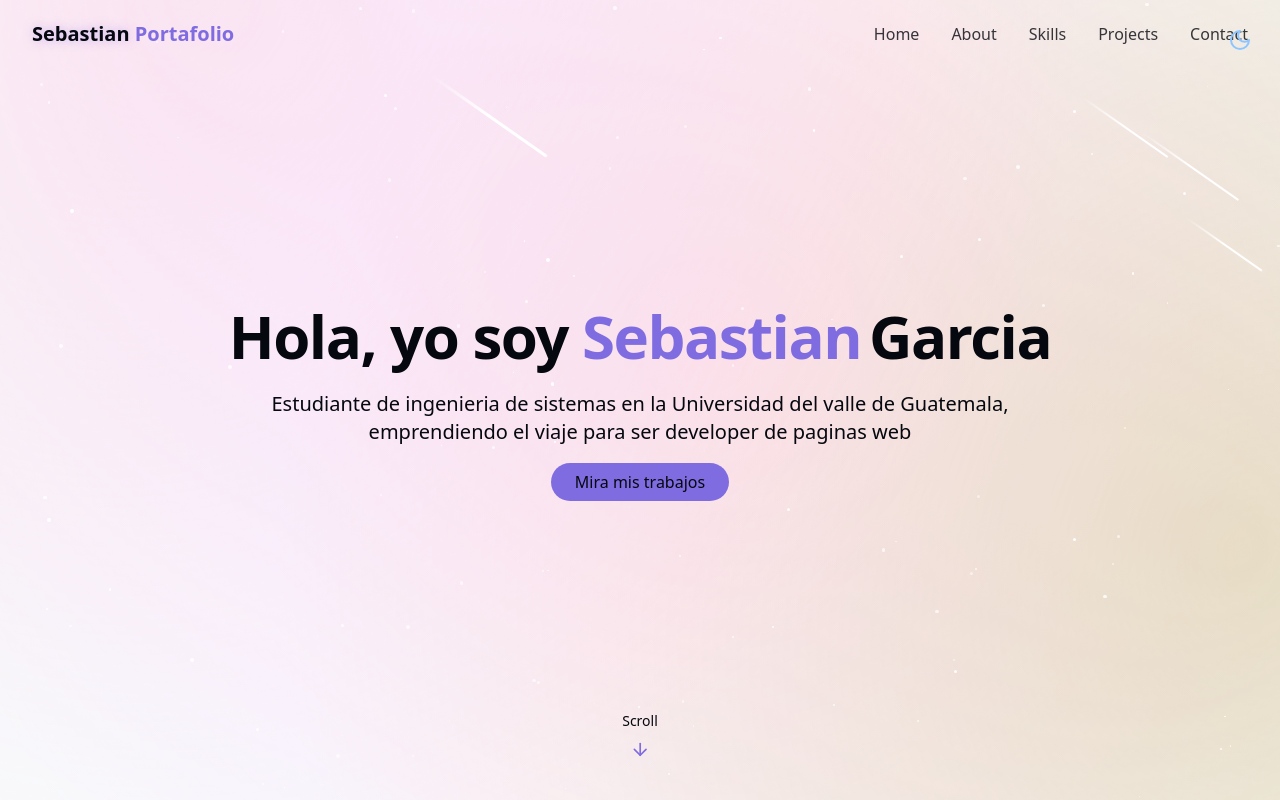
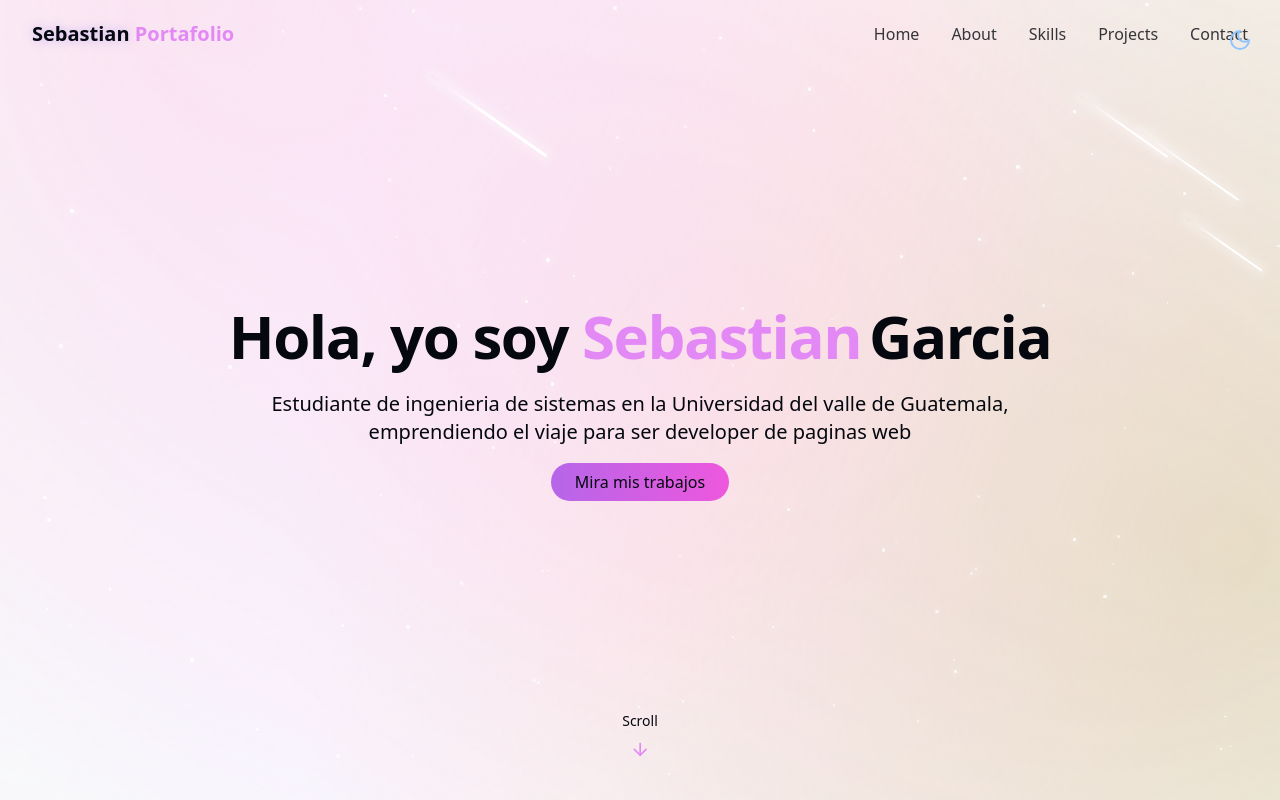
Before and after one commit to SebastianUVG/Portafolio, a React (Vite) app: page / in a window 1280 px wide. Shown: the top 800 px of the page. Built offline with nearby package versions, Linux system fonts and the light colour scheme.

Commit message:
more styles

```diff
--- a/src/components/Navbar.jsx
+++ b/src/components/Navbar.jsx
@@ -39,7 +39,7 @@ export const Navbar = () => {
         >
           <span className="relative z-10">
             <span className="text-glow text-foreground">Sebastian</span>{" "}
-            <span style={{ color: "hsl(250, 65%, 65%)" }}>Portafolio</span>
+            <span className="text-primary">Portafolio</span>
           </span>
         </a>
 
--- a/src/index.css
+++ b/src/index.css
@@ -29,7 +29,6 @@
       transform: translateY(-10px);
     }
   }
-
 
   @keyframes pulse-subtle {
     0%,
@@ -75,22 +74,31 @@
 
     --card: 0 0% 100%;
 
-    --primary: 250 65% 65%;
+    @property --primary {
+      syntax: '<number> <percentage> <percentage>'; /* formato H S L */
+      inherits: false;
+      initial-value: 270 80% 70%;
+    }
     --primary-foreground: 222 47% 4%;
 
     --border: 214 37% 91%;
+
+    /* Animación suave tipo aurora para --primary */
+    animation: auroraPrimaryShift 40s ease-in-out infinite;
   }
 
-  .dark{
+  .dark {
     --background: 222 47% 4%;
     --foreground: 210 40% 98%;
 
     --card: 268, 17%, 7%;
 
-    --primary: 250 65% 65%;
+    --primary: 270 80% 70%;
     --primary-foreground: 213 31% 91%;
 
     --border: 214 37% 20%;
+
+    animation: auroraPrimaryShift 40s ease-in-out infinite;
   }
 
   * {
@@ -105,9 +113,35 @@
     @apply bg-background text-foreground transition-colors duration-300;
     font-feature-settings: "rlig" 1, "calt" 1;
   }
-
 }
 
+@keyframes auroraPrimaryShift {
+  0% {
+    --primary: 270 80% 70%;
+  }
+  15% {
+    --primary: 290 85% 75%;
+  }
+  30% {
+    --primary: 310 90% 65%;
+  }
+  45% {
+    --primary: 250 85% 70%;
+  }
+  60% {
+    --primary: 270 80% 70%;
+  }
+  75% {
+    --primary: 290 85% 75%;
+  }
+  90% {
+    --primary: 310 90% 65%;
+  }
+  100% {
+    --primary: 270 80% 70%;
+  }
+}
+/* Contenedor responsive */
 @utility container {
   margin-inline: auto;
   padding-inline: 2rem;
@@ -133,7 +167,8 @@
   }
 }
 
-/*De aqui en adelante da error:*/
+/* Utilidades personalizadas */
+
 @utility text-glow {
   @apply relative;
   text-shadow: 0 0 10px rgba(167, 139, 250, 0.5);
@@ -143,29 +178,54 @@
   @apply transition-transform duration-300 hover:scale-[1.02] hover:shadow-lg;
 }
 
-@utility gradient-border{
+@utility gradient-border {
   @apply relative rounded-md;
   background: linear-gradient(to right, hsl(var(--card)), hsl(var(--card)));
   background-clip: padding-box;
   border: 1px solid transparent;
 }
 
-@utility cosmic-button{
-  @apply px-6 py-2 rounded-full bg-primary text-primary-foreground font-medium
+
+@utility cosmic-button {
+  @apply px-6 py-2 rounded-full text-primary-foreground font-medium
     transition-all duration-300 hover:shadow-[0_0_10px_rgba(139,92,246,0.5)]
     hover:scale-105 active:scale-95;
+
+  /* Fondo degradado animado */
+  background: linear-gradient(270deg,
+    hsl(270, 80%, 70%),
+    hsl(290, 85%, 75%),
+    hsl(310, 90%, 65%),
+    hsl(250, 85%, 70%),
+    hsl(270, 80%, 70%)
+  );
+  background-size: 800% 800%;
+  animation: auroraGradientMove 30s ease-in-out infinite;
+  color: hsl(var(--primary-foreground));
+  border: none;
+  cursor: pointer;
 }
+
+/* Animación que mueve el gradiente suavemente */
+@keyframes auroraGradientMove {
+  0% { background-position: 0% 50%; }
+  50% { background-position: 100% 50%; }
+  100% { background-position: 0% 50%; }
+}
+
+/* Otras utilidades */
 
 @utility star {
   @apply absolute rounded-full bg-white;
-  box-shadow: 0 0 10px 2px rbga(255,255,255,0.4);
+  box-shadow: 0 0 10px 2px rgba(255, 255, 255, 0.4);
 }
 
 @utility meteor {
   @apply absolute bg-linear-to-r from-white via-white to-transparent rounded-full;
-  box-shadow: 0 0 10px 5px rbga(255,255,255,0.3);
+  box-shadow: 0 0 10px 5px rgba(255, 255, 255, 0.3);
 }
 
+/* Aurora de fondo */
 .aurora {
   position: absolute;
   top: 0;
@@ -205,9 +265,6 @@
   }
 }
 
-
-
-
 /*---------------------------------------------------------------------------------------*/
 
 #root {
```
Also changed, not shown: src/pages/home.jsx (line endings or trailing spaces).
